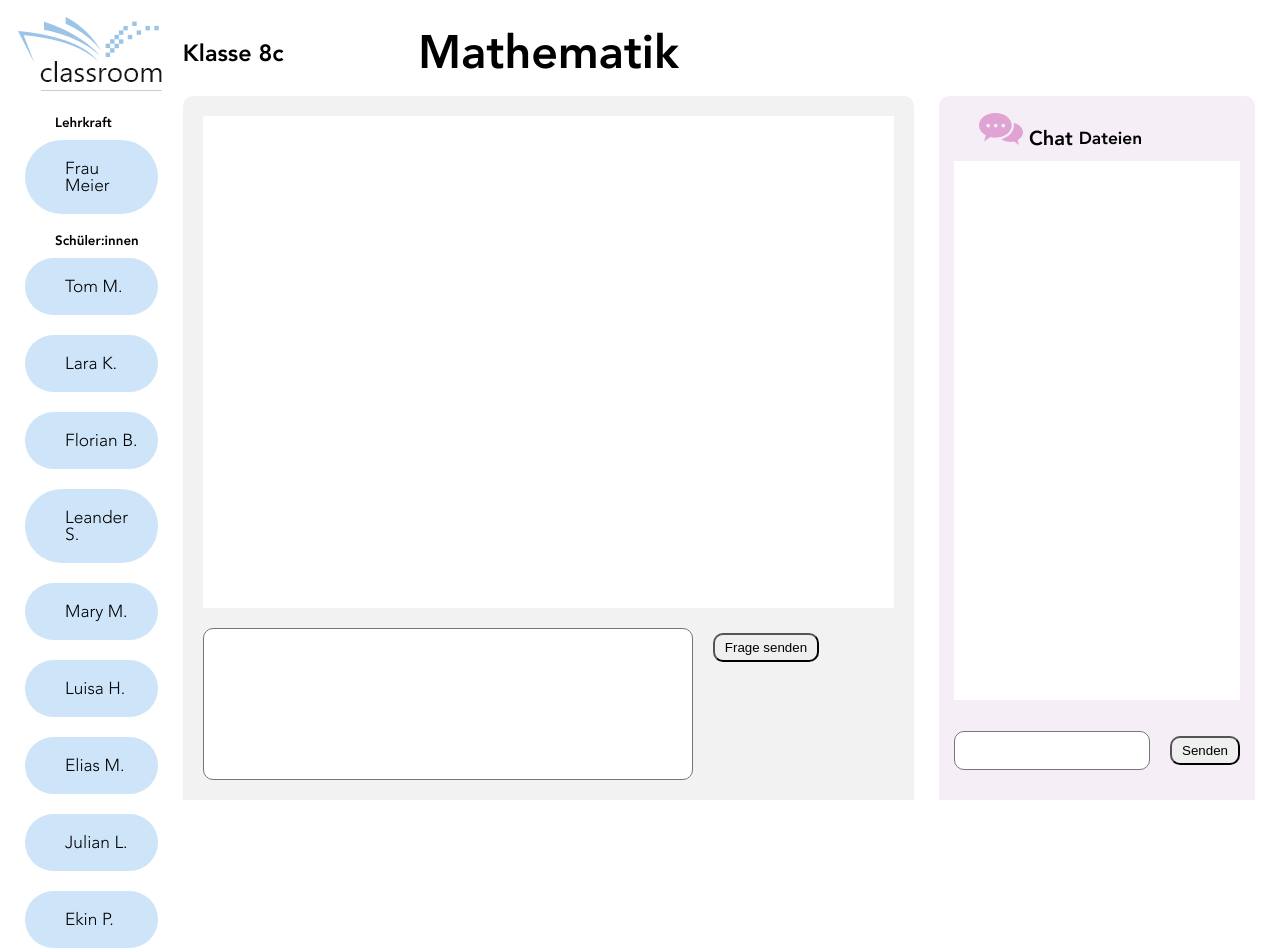
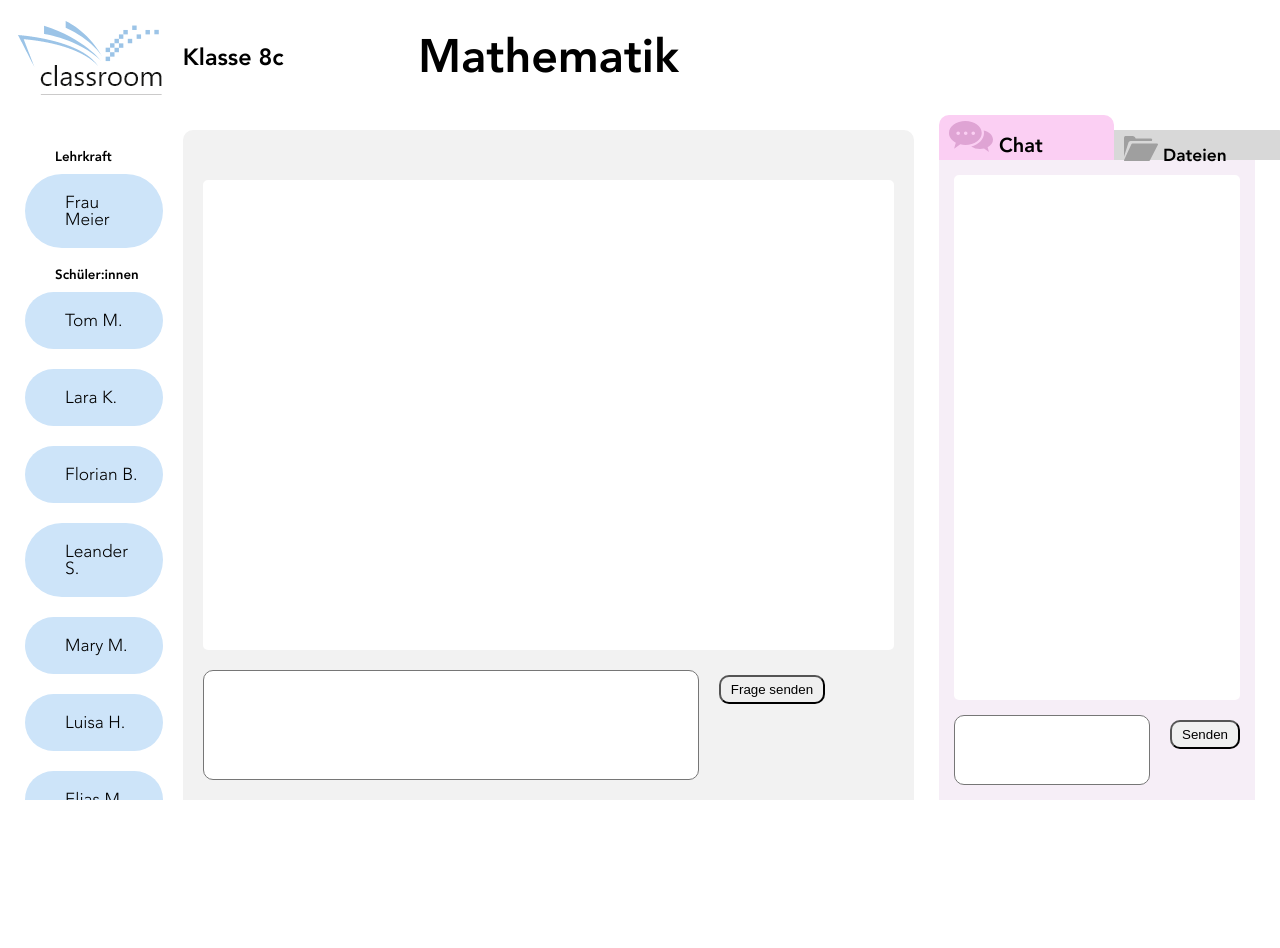
Before and after one commit to thecodechemist99/classroom, a plain HTML site: page index.html in a window 1280 px wide. After the commit the page ends 800 px from the top, so only its background shows below. Drawn offline with Linux system fonts and the light colour scheme.

Commit message:
screen size bug fixed and other minor fixes

```diff
--- a/css/main.css
+++ b/css/main.css
@@ -30,6 +30,8 @@ aside {
 }
 
 textarea {
+  padding: 5px;
+
   resize: none;
 }
 
@@ -40,7 +42,7 @@ textarea {
 body {
   display: grid;
   grid-template-columns: 1fr 4fr 2fr; /*265px 1107px 548px */
-  grid-template-rows: 12vh 64vh 24vh; /*1fr 6fr 2fr*/ /*129px 724px 272px*/
+  grid-template-rows: 115px 15px 30px calc(100vh - 115px - 15px - 30px - 150px) 150px; /*1fr 6fr 2fr*/ /* 115px 15px 30px 725px 270px*/
 }
 
 header {
@@ -53,40 +55,46 @@ header {
 }
 
 main {
-  grid-area: 2 / 2 / span 2 / span 1;
+  grid-area: 3 / 2 / span 3 / span 1;
 
   display: grid;
   grid-template-rows: subgrid;
 }
 
+#presentation-area,
 #current-question {
+  grid-row: 2 / 3;
+  grid-column: 1;
+}
+
+#submit-question {
   grid-row: 3 / 4;
   grid-column: 1;
 }
 
 #class-overview {
-  grid-area: 2 / 1 / span 2 / span 1;
+  grid-area: 3 / 1 / span 3 / span 1;
 }
 
 #variable-content {
-  grid-area: 2 / 3 / span 2 / span 1;
-}
-
-/* variable-content grid */
-
-#variable-content {
-  display: grid;
-  grid-template-rows: 50px auto 100px;
-}
-
-#chat-section {
-  grid-area: 2 / 1 / span 2 / span 1;
+  grid-area: 2 / 3 / span 4 / span 1;
 
   display: grid;
   grid-template-rows: subgrid;
 }
 
-/* chat-section */
+/* variable-content */
+
+#content-nav {
+  grid-area: 1 / 1 / span 2 / span 1;
+}
+
+#chat-section {
+  grid-area: 3 / 1 / span 2 / span 1;
+
+  display: grid;
+  grid-template-rows: auto 100px;
+}
 
 /* header */
 
@@ -103,6 +111,27 @@ main {
 
 #class {
   justify-self: left;
+}
+
+/* navigation */
+
+.tab-nav,
+.tab-nav ul {
+  display: grid;
+  grid-template-rows: subgrid;
+  grid-auto-columns: 175px;
+}
+
+.tab-nav ul {
+  grid-area: 1 / 1 / span all / span all;
+}
+
+.tab-nav li {
+  grid-row: 2 / span 1;
+}
+
+.tab-nav .tab-selected {
+  grid-row: 1 / span 2;
 }
 
 /* === styling === */
@@ -134,6 +163,37 @@ h3 {
   border-radius: 10px;
 }
 
+/* navigation */
+
+.tab-nav ul {
+  margin: 0px;
+  padding: 0px;
+  list-style-type: none;
+
+  align-items: stretch;
+}
+
+.tab-nav ul li {
+  padding: 6px 10px;
+
+  font-weight: bold;
+  background-color: #d8d8d8;
+}
+
+.tab-nav ul li:first-child {
+  border-radius: 10px 0px 0px 0px;
+}
+
+.tab-nav ul li:last-child {
+  border-radius: 0px 10px 0px 0px;
+}
+
+.tab-selected {
+  font-size: 15pt;
+
+  border-radius: 10px 10px 0px 0px !important;
+}
+
 /* main */
 
 main {
@@ -143,6 +203,8 @@ main {
 
 #presentation-area {
   margin: 20px 20px 0px 20px;
+  border-radius: 5px;
+
   background: white;
 }
 
@@ -164,6 +226,10 @@ main textarea {
 
 #class-overview {
   margin-top: 10px;
+  margin-right: 10px;
+  padding-right: 10px;
+
+  overflow: auto;
 }
 
 .people {
@@ -179,22 +245,18 @@ main textarea {
 
 #variable-content {
   border-radius: 10px 10px 0px 0px;
+}
 
+#content-nav {
+  background-color: white;
+}
+
+.chat {
   background-color: #f6eef7;
 }
 
-/* => navigation */
-#student-class-nav ul {
-  list-style-type: none;
-}
-
-#student-class-nav ul li {
-  display: inline;
-  font-weight: bold;
-}
-
-.nav-selected {
-  font-size: 15pt;
+.chat .tab-selected {
+  background-color: #fbcff3;
 }
 
 /* chat-section */
@@ -204,11 +266,15 @@ main textarea {
 }
 
 #chat {
+  overflow: auto;
+
+  border-radius: 5px;
+
   background-color: white;
 }
 
 #chat-section form {
-  margin: auto 0px;
+  margin: 15px 0px;
 }
 
 #chat-section textarea {
--- a/index.html
+++ b/index.html
@@ -3,6 +3,7 @@
   <head>
     <meta charset="utf-8" />
     <link rel="stylesheet" type="text/css" href="css/main.css" />
+    <link rel="shortcut icon" type="image/x-icon" href="/images/favicon.png" />
     <title>
       classroom
     </title>
@@ -34,7 +35,7 @@
     <main>
       <div id="presentation-area"></div>
       <div id="current-question"></div>
-      <form action="" method="post">
+      <form id="submit-question" action="" method="post">
         <textarea name="question"></textarea>
         <input
           class="submit"
@@ -45,14 +46,17 @@
       </form>
     </main>
 
-    <aside id="variable-content">
-      <nav id="student-class-nav">
+    <aside id="variable-content" class="chat">
+      <nav id="content-nav" class="tab-nav">
         <ul>
-          <li class="nav-selected">
+          <li class="tab-selected">
             <img src="images/icon_speechbubbles.svg" alt="speechbubbles" />
             Chat
           </li>
-          <li>Dateien</li>
+          <li>
+            <img src="images/icon_folder.svg" alt="folder" />
+            Dateien
+          </li>
         </ul>
       </nav>
       <div id="chat-section">
```
Also changed, not shown: images/favicon.png (added), images/icon_folder.svg (added).
